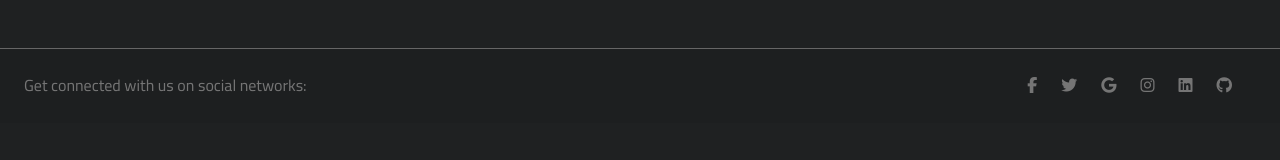
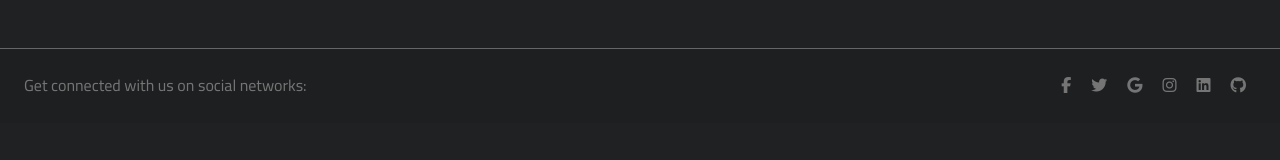
Before and after one commit to 1OmarTarek1/FutureFc, a React (Create React App) app: page /FutureFc/Contact in a window 1280 px wide. Shown: the part 2898-3058 px from the top of the page. Built offline with nearby package versions, Linux system fonts and the light colour scheme.

Commit message:
edit social icons footer

```diff
--- a/src/sections/Footer/Footer.js
+++ b/src/sections/Footer/Footer.js
@@ -14,22 +14,22 @@ const footer = () => {
             </div>
 
             <div>
-            <HashLink to='#!' className='me-4 text-reset'>
+            <HashLink to='#!' className='text-reset' style={{marginInline:"10px"}}>
                 <MDBIcon fab icon="facebook-f" />
             </HashLink>
-            <HashLink to='#!' className='me-4 text-reset'>
+            <HashLink to='#!' className='text-reset' style={{marginInline:"10px"}}>
                 <MDBIcon fab icon="twitter" />
             </HashLink>
-            <HashLink to='#!' className='me-4 text-reset'>
+            <HashLink to='#!' className='text-reset' style={{marginInline:"10px"}}>
                 <MDBIcon fab icon="google" />
             </HashLink>
-            <HashLink to='#!' className='me-4 text-reset'>
+            <HashLink to='#!' className='text-reset' style={{marginInline:"10px"}}>
                 <MDBIcon fab icon="instagram" />
             </HashLink>
-            <HashLink to='#!' className='me-4 text-reset'>
+            <HashLink to='#!' className='text-reset' style={{marginInline:"10px"}}>
                 <MDBIcon fab icon="linkedin" />
             </HashLink>
-            <HashLink to='#!' className='me-4 text-reset'>
+            <HashLink to='#!' className='text-reset' style={{marginInline:"10px"}}>
                 <MDBIcon fab icon="github" />
             </HashLink>
             </div>
```
